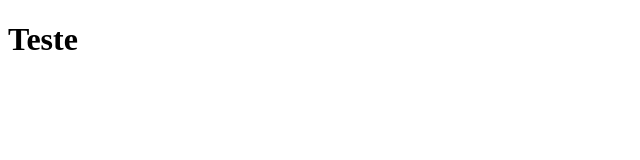
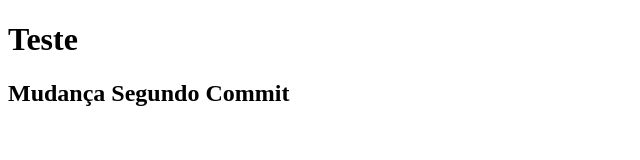
Before and after one commit to hellofeeh18/projeto_proway, a plain HTML site: page index.html in a window 1280 px wide. Shown: the whole page, without its empty margins (0-640 px from the left). Drawn offline with Linux system fonts and the light colour scheme.

Commit message:
Commit 2

```diff
--- a/index.html
+++ b/index.html
@@ -10,5 +10,7 @@
 
    <h1>Teste</h1>
 
+   <h2>Mudança Segundo Commit</h2>
+
 </body>
 </html>
```
